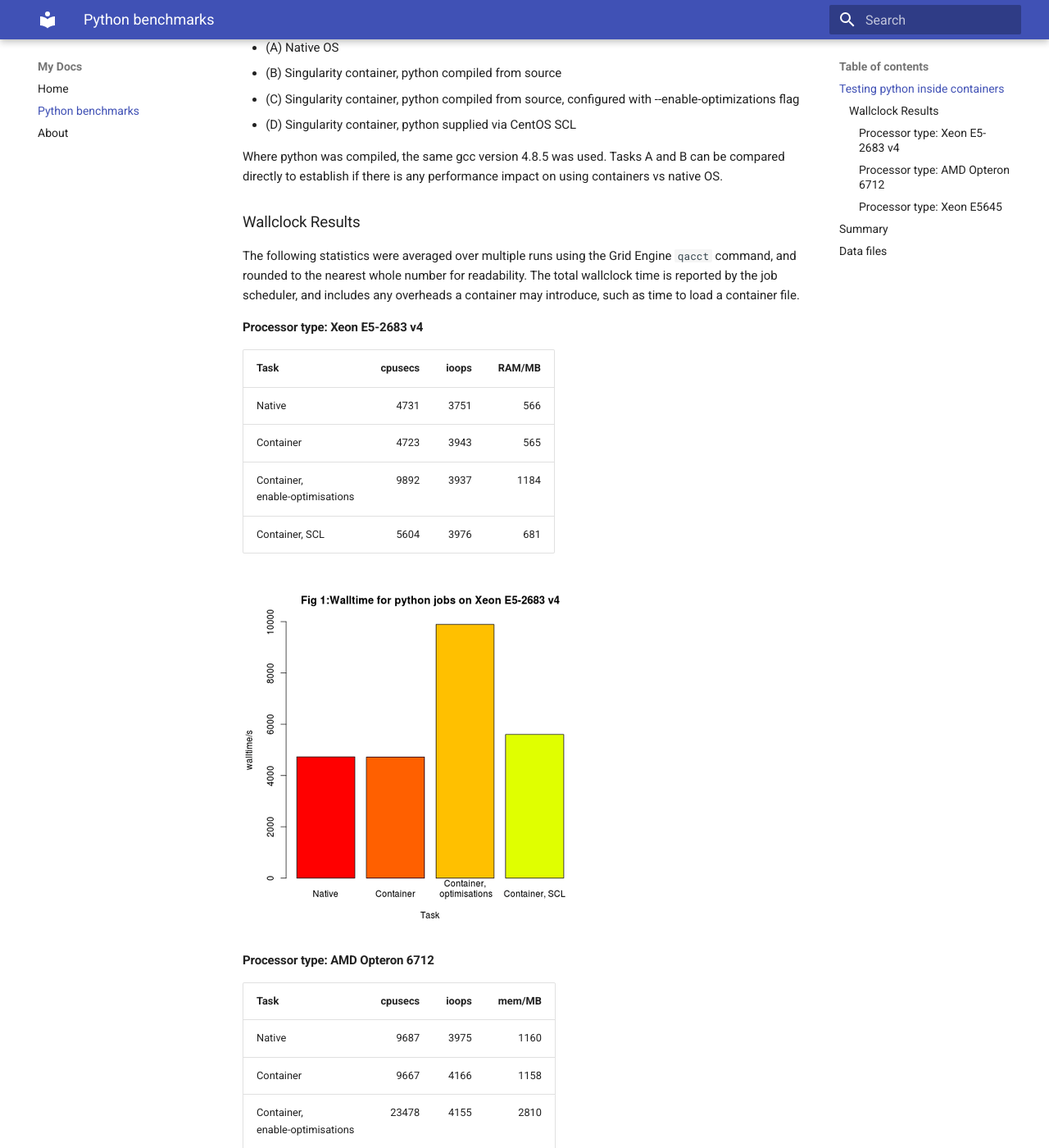
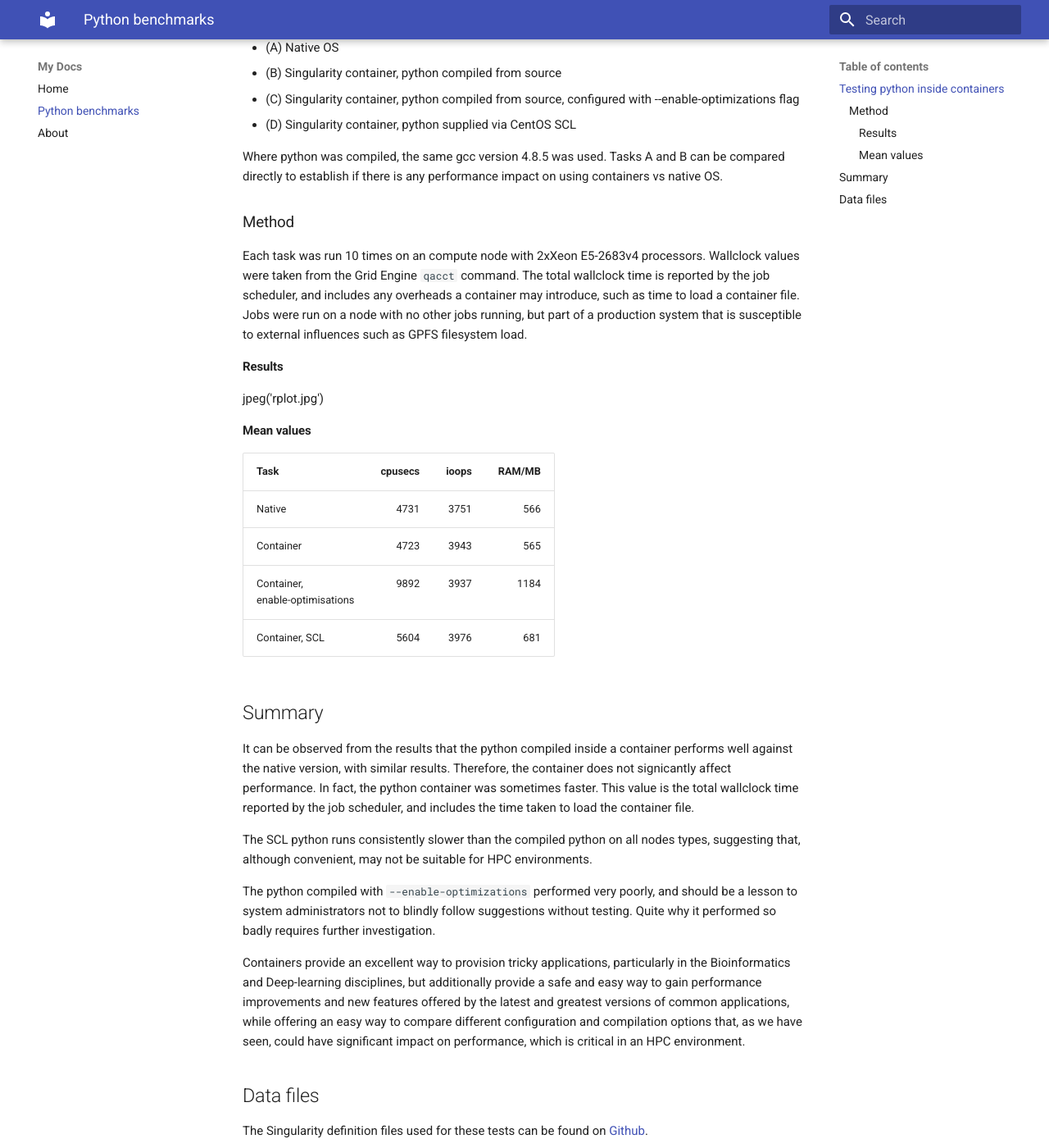
Before and after one commit to sbutcher/docs, an MkDocs documentation site: the page built from docs/pythoncontainers.md, in a window 1280 px wide and 1400 px high, scrolled down 595 px. Shown: the whole window at 82% size. Built offline with MkDocs 1.6.1 and Material for MkDocs 9.7.7, drawn with Linux system fonts in a browser that asks for light colours; old or Windows-style settings are respelled for this version of MkDocs; some of the changed text lies outside the part shown.

Commit message:
Updated for new data

```diff
--- a/docs/pythoncontainers.md
+++ b/docs/pythoncontainers.md
@@ -11,20 +11,24 @@ Linux containers offer a great way to compare software performance on a producti
 
 After early tests on 3 different node type using python 2.7.8 on CentOS6 containers showed SCL python running the same code between 16-25% more slowly than a self-compiled python 2.7.8 running natively, further tests were performed, instead with CentOS 7.
 
-A single-core python job to find [primes of a large number](https://github.com/sbutcher/python_test/blob/master/python_prime2.py) was run natively on a compute node via the Univa Grid Engine job scheduler. The job was then repeated on the same node inside a container running the same version of python compiled with gcc, and also a packaged python provided by the CentOS [Software Collections Library](https://wiki.centos.org/AdditionalResources/Repositories/SCL). The SCL is marketed as a simple way to get multiple versions of python on your enterprise OS without having to compile new versions. Jobs were run using CentOS 7.3 and python 2.7.13 supplied in the following ways:
+A simple single-core python job to find [primes of a large number](https://github.com/sbutcher/python_test/blob/master/python_prime2.py) was run natively on a compute node via the Univa Grid Engine job scheduler. The job was then repeated on the same node inside a container running the same version of python compiled with gcc, and also a packaged python provided by the CentOS [Software Collections Library](https://wiki.centos.org/AdditionalResources/Repositories/SCL). The SCL is marketed as a simple way to get multiple versions of python on your enterprise OS without having to compile new versions. Jobs were run using CentOS 7.3 and python 2.7.13 supplied in the following ways:
 
 * (A) Native OS
 * (B) Singularity container, python compiled from source
 * (C) Singularity container, python compiled from source, configured with --enable-optimizations flag
-* (D) Singularity container, python supplied via  CentOS SCL
+* (D) Singularity container, python supplied via CentOS SCL
 
 Where python was compiled, the same gcc version 4.8.5 was used. Tasks A and B can be compared directly to establish if there is any performance impact on using containers vs native OS.
 
-### Wallclock Results
+### Method
 
-The following statistics were averaged over multiple runs using the Grid Engine `qacct` command, and rounded to the nearest whole number for readability. The total wallclock time is reported by the job scheduler, and includes any overheads a container may introduce, such as time to load a container file.
+Each task was run 10 times on an compute node with 2xXeon E5-2683v4 processors. Wallclock values were taken from the Grid Engine `qacct` command. The total wallclock time is reported by the job scheduler, and includes any overheads a container may introduce, such as time to load a container file. Jobs were run on a node with no other jobs running, but part of a production system that is susceptible to external influences such as GPFS filesystem load.
 
-#### Processor type: Xeon E5-2683 v4
+#### Results
+
+jpeg('rplot.jpg')
+
+#### Mean values
 
 | Task | cpusecs | ioops | RAM/MB |
 | --- | --: | --: | --: |
@@ -33,33 +37,9 @@ The following statistics were averaged over multiple runs using the Grid Engine
 | Container,<br/> enable-optimisations | 9892 | 3937 | 1184 |
 | Container, SCL  | 5604| 3976 | 681 |
 
-![nxv chart](./nxv.png)
-
-#### Processor type: AMD Opteron 6712
-
-| Task | cpusecs | ioops | mem/MB   |
-| ---| --:  | --: | --: |
-| Native  | 9687 | 3975  | 1160 |
-| Container  | 9667 | 4166  | 1158 |
-| Container,<br/> enable-optimisations | 23478 | 4155 | 2810 |
-| Container, SCL | 11813 | 4229 | 1436 |
-
-![ccn chart](./ccn.png)
-
-#### Processor type: Xeon E5645
-
-| Task | cpusecs | ioops  | mem/MB   |
-| -----| -----: | ----: | ----: |
-| Native  | 6186   | 3373  | 741  |
-| Container  | 6305   | 3569  | 754  |
-| Container,<br/> enable-optimisations  | 15237  | 3573  | 1824 |
-| Container, SCL  | 7722   | 3634  | 938  |
-
-![dn chart](./dn.png)
-
 ## Summary
 
-It can be observed from the results that there is only a marginal difference of less than 2% between native and containerised python when installed from source. Therefore, tje container does not signicantly affect performance. In fact, the python container was sometimes a few seconds faster. This value is the total wallclock time reported by the job scheduler, and includes the time taken to load the container file.
+It can be observed from the results that the python compiled inside a container performs well against the native version, with similar results. Therefore, the container does not signicantly affect performance. In fact, the python container was sometimes faster. This value is the total wallclock time reported by the job scheduler, and includes the time taken to load the container file.
 
 The SCL python runs consistently slower than the compiled python on all nodes types, suggesting that, although convenient, may not be suitable for HPC environments.
 
```
